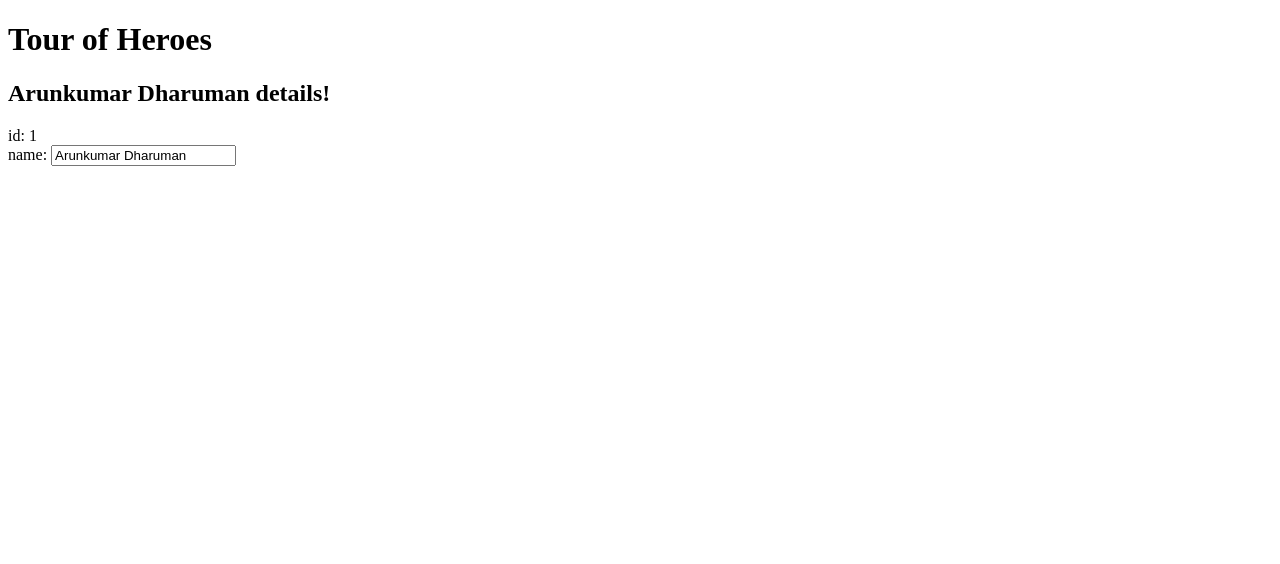
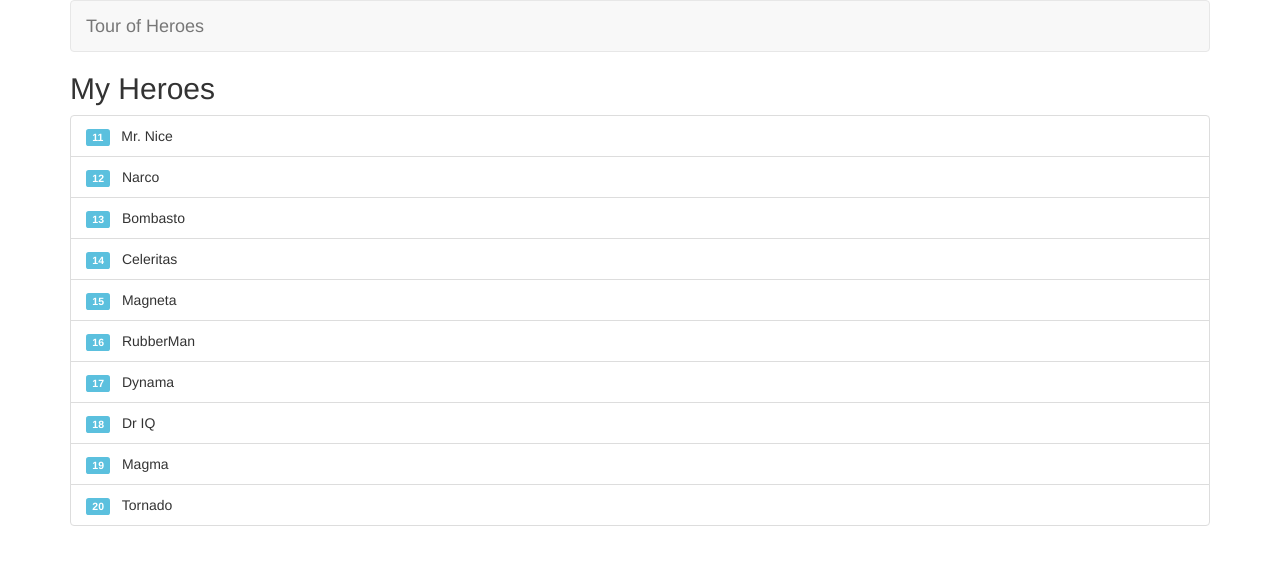
Before and after one commit to arundhaj/ng2-heroes, an Angular app: page / in a window 1280 px wide. Shown: the top 564 px of the page. Built offline with nearby package versions, Linux system fonts and the light colour scheme.

Commit message:
Step 2 - Master/Detail. Added bootstrap styles.

```diff
--- a/src/app/app.component.css
+++ b/src/app/app.component.css
@@ -0,0 +1,3 @@
+.heroes-list li {
+  cursor: pointer;
+}
--- a/src/app/app.component.html
+++ b/src/app/app.component.html
@@ -1,13 +1,27 @@
-<h1>
-  {{title}}
-</h1>
+<nav class="navbar navbar-default">
+  <div class="navbar-header">
+    <a href="/" class="navbar-brand">{{title}}</a>
+  </div>
+</nav>
+<h2>My Heroes</h2>
+<ul class="list-group heroes-list">
+  <li *ngFor="let hero of heroes"
+      class="list-group-item"
+      (click)="onSelect(hero)"
+      [class.active]="hero === selectedHero">
+    <span class="label label-info">{{ hero.id }}</span> &nbsp; {{ hero.name }}
+  </li>
+</ul>
+
+<div *ngIf="selectedHero">
   <h2>
-  {{hero.name}} details!
+    {{selectedHero.name}} details!
   </h2>
   <div>
-  <label>id: </label> {{hero.id}}
+    <label>id: </label> {{selectedHero.id}}
   </div>
   <div>
     <label>name: </label>
-  <input type="text" [(ngModel)]="hero.name" placeholder="name">
+    <input type="text" [(ngModel)]="selectedHero.name" placeholder="name">
   </div>
+</div>
--- a/src/app/app.component.ts
+++ b/src/app/app.component.ts
@@ -5,15 +5,35 @@ export class Hero {
   name: string;
 }
 
+const HEROES: Hero[] = [
+  { id: 11, name: 'Mr. Nice' },
+  { id: 12, name: 'Narco' },
+  { id: 13, name: 'Bombasto' },
+  { id: 14, name: 'Celeritas' },
+  { id: 15, name: 'Magneta' },
+  { id: 16, name: 'RubberMan' },
+  { id: 17, name: 'Dynama' },
+  { id: 18, name: 'Dr IQ' },
+  { id: 19, name: 'Magma' },
+  { id: 20, name: 'Tornado' }
+]
+
 @Component({
   selector: 'app-root',
   templateUrl: './app.component.html',
   styleUrls: ['./app.component.css']
 })
+
 export class AppComponent {
   title = 'Tour of Heroes';
+  selectedHero: Hero;
+  heroes: Hero[] = HEROES;
   hero: Hero = {
     id: 1,
     name: 'Arunkumar Dharuman'
   }
+
+  onSelect(hero: Hero): void {
+    this.selectedHero = hero;
+  }
 }
--- a/src/index.html
+++ b/src/index.html
@@ -7,8 +7,11 @@
 
   <meta name="viewport" content="width=device-width, initial-scale=1">
   <link rel="icon" type="image/x-icon" href="favicon.ico">
+  <link href="https://maxcdn.bootstrapcdn.com/bootstrap/3.3.7/css/bootstrap.min.css" rel="stylesheet">
 </head>
 <body>
-  <app-root>Loading...</app-root>
+  <div class="container">
+    <app-root>Loading...</app-root>
+  </div>
 </body>
 </html>
```
Lines whose indentation alone changed are shown as unchanged.
